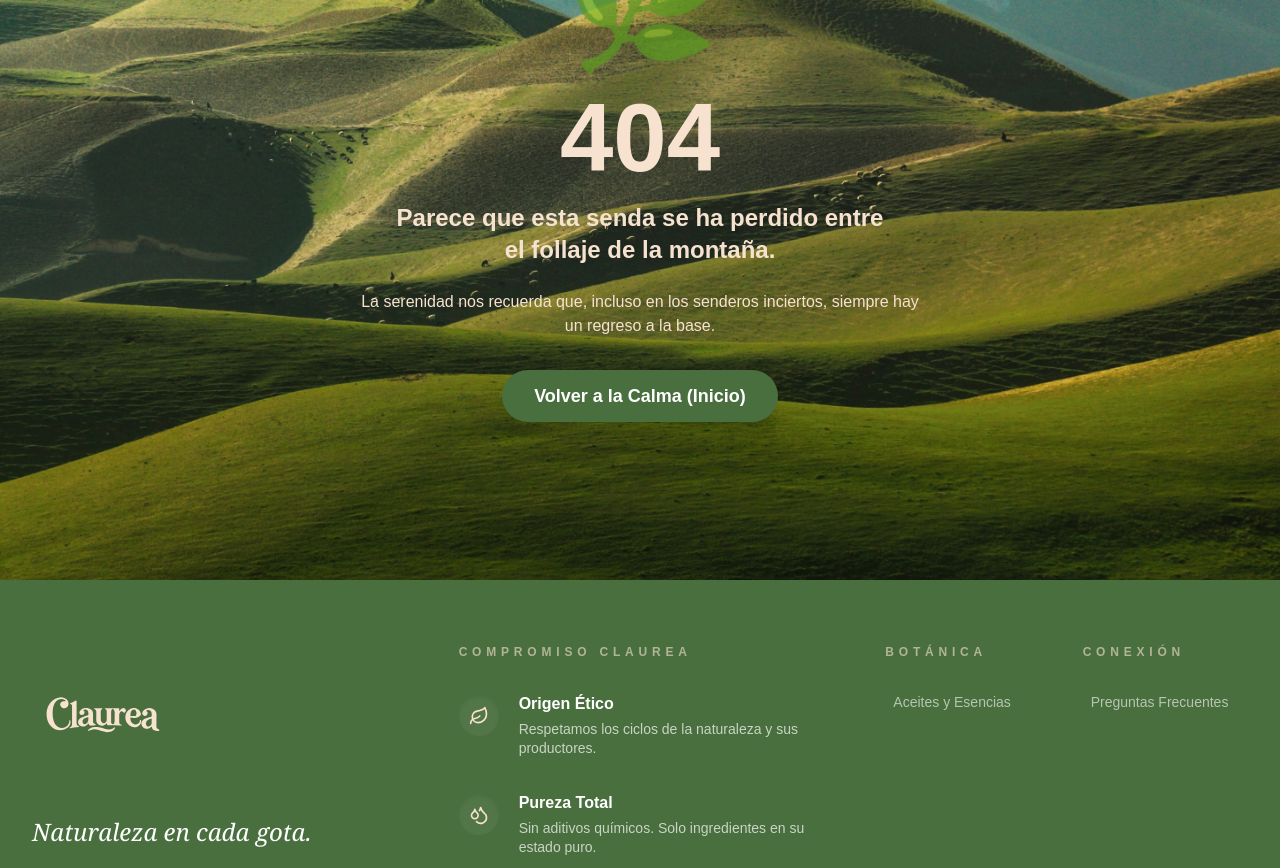
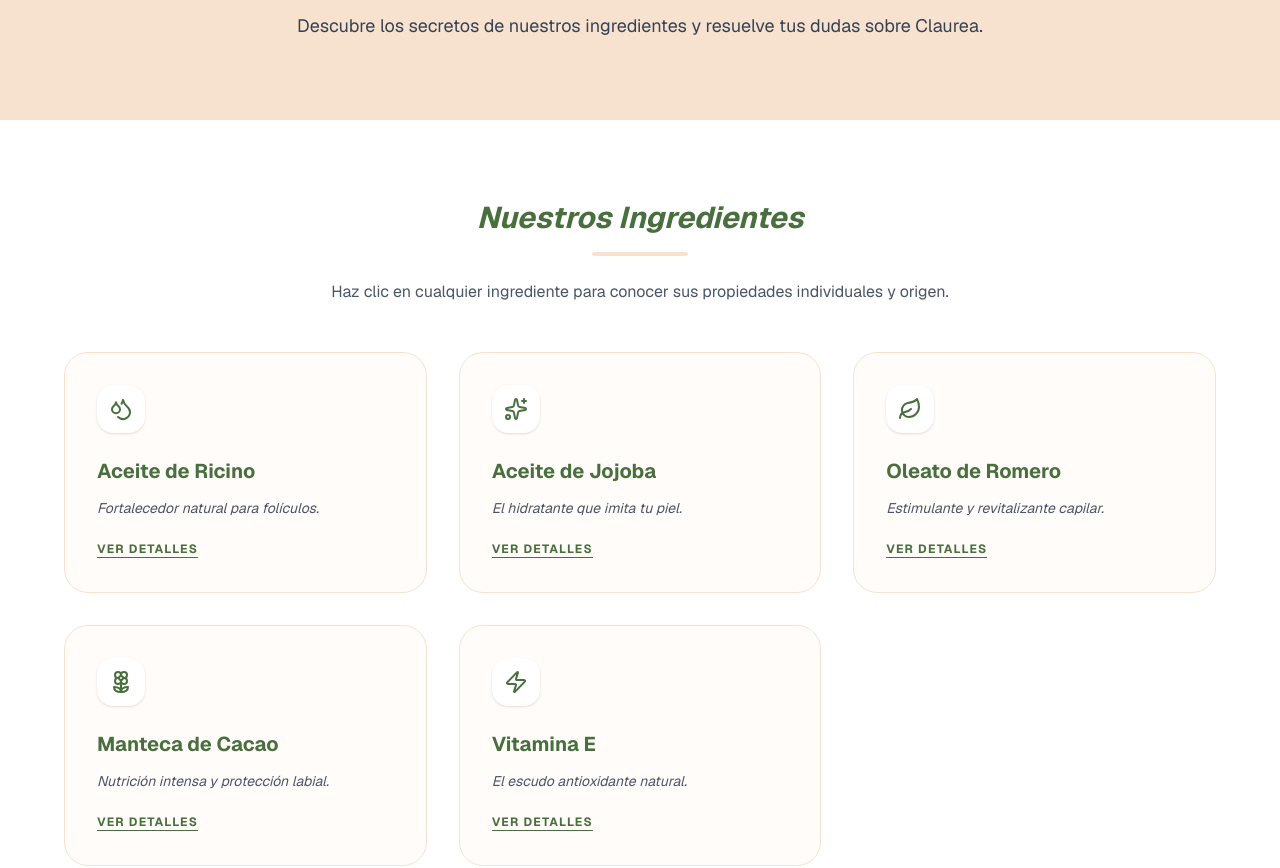
Before and after one commit to alancueva/labsClaurea, a Next.js app: page /page/aceites-y-esencias in a window 1280 px wide. Before the commit this address had no page. Shown: the part 220-1088 px from the top of the page. Built offline with nearby package versions, Linux system fonts and the light colour scheme.

Commit message:
agregi nuevamente la seccion de aceites y esencias

```diff
--- /dev/null
+++ b/src/app/page/aceites-y-esencias/page.tsx
@@ -0,0 +1,152 @@
+'use client';
+import React, { useState } from 'react';
+import { Leaf, Zap, Droplets, Sparkles, Flower2, X } from 'lucide-react';
+
+interface Ingredient {
+    id: string;
+    name: string;
+    shortDesc: string;
+    fullDesc: string;
+    benefits: string[];
+    origin: string;
+    icon: React.ReactNode;
+}
+
+const INGREDIENTS: Ingredient[] = [
+    {
+        id: "ricino",
+        name: "Aceite de Ricino",
+        shortDesc: "Fortalecedor natural para folículos.",
+        fullDesc: "El aceite de ricino es un pilar en nuestra fórmula de pestañas. Es rico en ácido ricinoleico, un ácido graso que combate la inflamación y mejora la salud de los folículos pilosos.",
+        benefits: ["Estimula el crecimiento", "Aporta brillo natural", "Engrosa la hebra capilar"],
+        origin: "Extracción por prensado en frío de semillas de Ricinus communis.",
+        icon: <Droplets className="text-[#496F3E]" />
+    },
+    {
+        id: "jojoba",
+        name: "Aceite de Jojoba",
+        shortDesc: "El hidratante que imita tu piel.",
+        fullDesc: "Más que un aceite, es una cera líquida que se asemeja estructuralmente al sebo humano, lo que permite una absorción inmediata sin obstruir poros.",
+        benefits: ["Equilibra la grasa", "Hidratación profunda", "Rico en vitaminas B y E"],
+        origin: "Simmondsia chinensis, desierto de Sonora.",
+        icon: <Sparkles className="text-[#496F3E]" />
+    },
+    {
+        id: "romero",
+        name: "Oleato de Romero",
+        shortDesc: "Estimulante y revitalizante capilar.",
+        fullDesc: "Nuestro oleato de romero artesanal es clave para el sérum capilar. Mejora la microcirculación del cuero cabelludo para que los nutrientes lleguen mejor a la raíz.",
+        benefits: ["Previene la caída", "Antioxidante potente", "Propiedades antisépticas"],
+        origin: "Maceración lenta de hojas seleccionadas de Rosmarinus officinalis.",
+        icon: <Leaf className="text-[#496F3E]" />
+    },
+    {
+        id: "cacao",
+        name: "Manteca de Cacao",
+        shortDesc: "Nutrición intensa y protección labial.",
+        fullDesc: "Utilizamos manteca de cacao pura para crear una barrera física contra el viento y el frío, manteniendo tus labios suaves y elásticos.",
+        benefits: ["Protección contra el clima", "Alta en polifenoles", "Elasticidad inmediata"],
+        origin: "Semillas de cacao orgánico de comercio justo.",
+        icon: <Flower2 className="text-[#496F3E]" />
+    },
+    {
+        id: "vitE",
+        name: "Vitamina E",
+        shortDesc: "El escudo antioxidante natural.",
+        fullDesc: "La Vitamina E no solo ayuda a tu piel a repararse de los radicales libres, sino que mantiene la estabilidad y pureza de nuestros aceites vegetales.",
+        benefits: ["Repara tejidos dañados", "Conservante natural", "Suaviza la piel"],
+        origin: "Tocoferoles mixtos de origen vegetal.",
+        icon: <Zap className="text-[#496F3E]" />
+    }
+];
+
+export default function AceitesEsencias() {
+    const [selectedIngredient, setSelectedIngredient] = useState<Ingredient | null>(null);
+
+    return (
+        <div className="min-h-screen bg-white font-sans text-gray-800">
+            {/* Hero / Header Section */}
+            <section className="bg-[#F7E2D0] py-20 px-4 mt-10">
+                <div className="max-w-3xl mx-auto text-center">
+                    <div className="flex justify-center mb-4">
+                        <Leaf className="text-[#496F3E] w-10 h-10" />
+                    </div>
+                    <h1 className="text-4xl font-bold text-[#496F3E] mb-4">Aceites y Esencias</h1>
+                    <p className="text-lg text-gray-700">
+                        Descubre los secretos de nuestros ingredientes y resuelve tus dudas sobre Claurea.
+                    </p>
+                </div>
+            </section>
+
+            {/* Aceites y Esencias Section con Modal/Detalle */}
+            <section className="py-20 px-4 bg-white">
+                <div className="max-w-6xl mx-auto">
+                    <div className="text-center mb-12">
+                        <h2 className="text-3xl font-bold text-[#496F3E] mb-4 italic">Nuestros Ingredientes</h2>
+                        <div className="h-1 w-24 bg-[#F7E2D0] mx-auto rounded-full mb-6"></div>
+                        <p className="max-w-2xl mx-auto text-gray-600">
+                            Haz clic en cualquier ingrediente para conocer sus propiedades individuales y origen.
+                        </p>
+                    </div>
+
+                    <div className="grid grid-cols-1 md:grid-cols-2 lg:grid-cols-3 gap-8">
+                        {INGREDIENTS.map((ing) => (
+                            <button
+                                key={ing.id}
+                                onClick={() => setSelectedIngredient(ing)}
+                                className="p-8 text-left rounded-3xl border border-[#F7E2D0] bg-[#F7E2D0]/10 hover:bg-[#F7E2D0]/40 transition-all group relative overflow-hidden"
+                            >
+                                <div className="w-12 h-12 bg-white rounded-2xl flex items-center justify-center mb-6 shadow-sm group-hover:scale-110 transition-transform">
+                                    {ing.icon}
+                                </div>
+                                <h3 className="text-xl font-bold text-[#496F3E] mb-3">{ing.name}</h3>
+                                <p className="text-gray-600 leading-relaxed text-sm italic mb-4">
+                                    {ing.shortDesc}
+                                </p>
+                                <span className="text-xs font-bold text-[#496F3E] uppercase tracking-widest border-b border-[#496F3E]">Ver detalles</span>
+                            </button>
+                        ))}
+                    </div>
+                </div>
+            </section>
+
+            {/* Modal de Ingrediente */}
+            {selectedIngredient && (
+                <div className="fixed inset-0 z-50 flex items-center justify-center p-4 bg-[#496F3E]/40 backdrop-blur-sm animate-in fade-in duration-200">
+                    <div className="bg-white rounded-[32px] max-w-2xl w-full shadow-2xl overflow-hidden relative animate-in zoom-in duration-300">
+                        <button
+                            onClick={() => setSelectedIngredient(null)}
+                            className="absolute top-6 right-6 p-2 rounded-full hover:bg-gray-100 transition-colors"
+                        >
+                            <X className="text-gray-400" />
+                        </button>
+
+                        <div className="flex flex-col md:flex-row">
+                            <div className="bg-[#F7E2D0] p-12 flex items-center justify-center md:w-1/3">
+                                <div className="scale-[2.5]">{selectedIngredient.icon}</div>
+                            </div>
+                            <div className="p-10 md:w-2/3">
+                                <h2 className="text-3xl font-bold text-[#496F3E] mb-2">{selectedIngredient.name}</h2>
+                                <p className="text-xs text-gray-400 uppercase tracking-widest mb-6 font-bold">{selectedIngredient.origin}</p>
+
+                                <p className="text-gray-600 leading-relaxed mb-6">
+                                    {selectedIngredient.fullDesc}
+                                </p>
+
+                                <div className="space-y-3">
+                                    <h4 className="font-bold text-[#496F3E] text-sm uppercase">Beneficios Clave:</h4>
+                                    {selectedIngredient.benefits.map((b, i) => (
+                                        <div key={i} className="flex items-center gap-3 text-sm text-gray-600">
+                                            <div className="w-1.5 h-1.5 bg-[#496F3E] rounded-full" />
+                                            {b}
+                                        </div>
+                                    ))}
+                                </div>
+                            </div>
+                        </div>
+                    </div>
+                </div>
+            )}
+        </div>
+    );
+};
```
